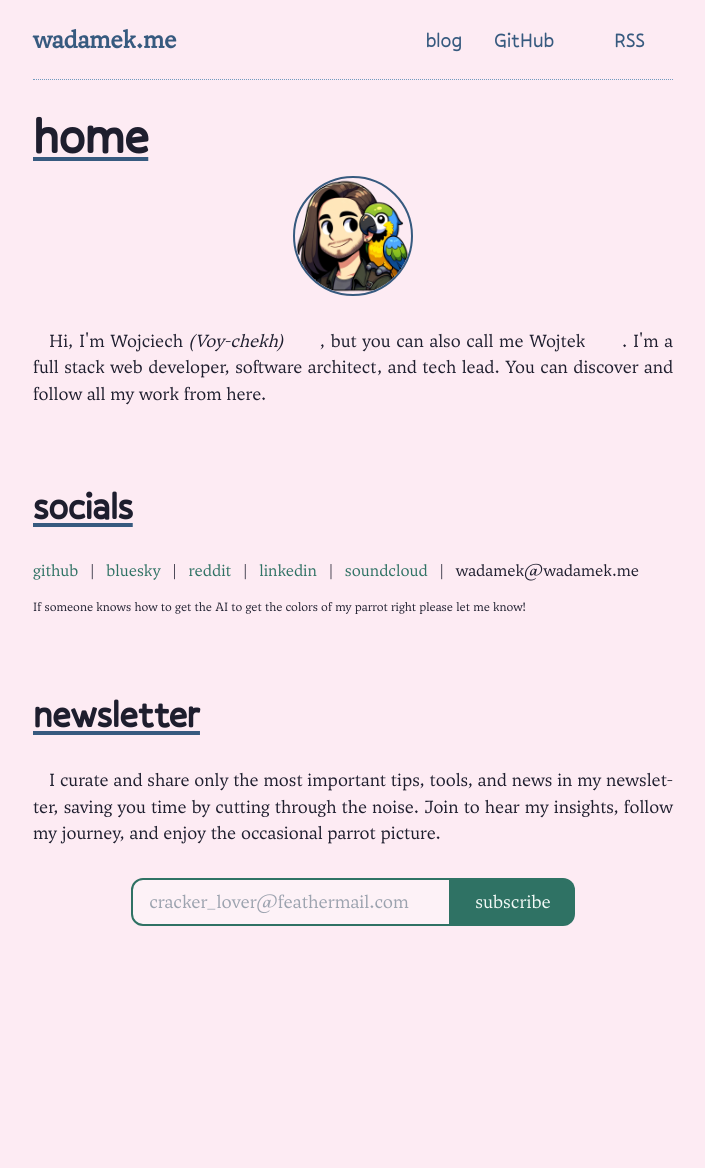
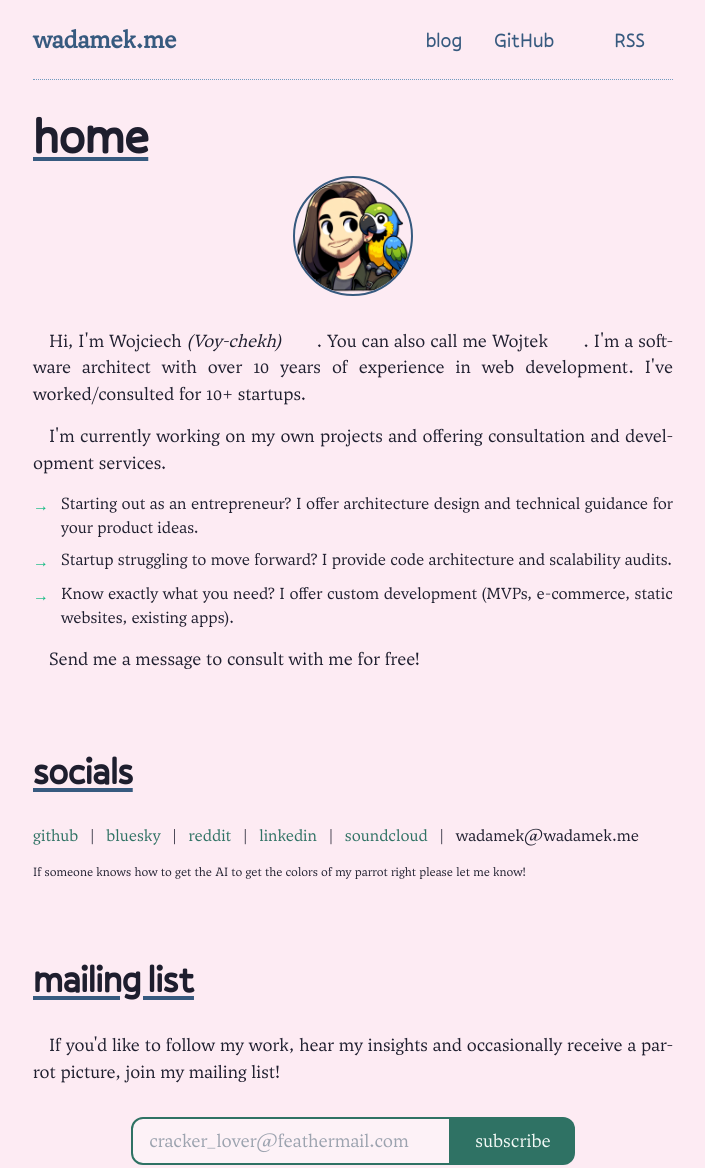
Before and after one commit to wadamek65/wadamek.me, an Astro site: page / in a window 1280 px wide. Shown: the whole page, without its empty margins (287-992 px from the left). Before the commit the page ends 1006 px from the top, so only its background shows below. Built offline with nearby package versions, Linux system fonts and the light colour scheme; Astro itself is replaced by a stand-in of ours; some packages are replaced by stand-ins of ours; no server answers; some icons are missing.

Commit message:
feat: homepage content

```diff
--- a/src/pages/index.astro
+++ b/src/pages/index.astro
@@ -1,35 +1,56 @@
 ---
-import Layout from '../layouts/Layout.astro';
-import ProfilePicture from '../components/ProfilePicture.astro';
+import AudioButton from '../components/AudioButton.astro';
 import Link from '../components/Link.astro';
+import Newsletter from '../components/Newsletter.astro';
 import PageSection from '../components/PageSection.astro';
 import PageSectionTitle from '../components/PageSectionTitle.astro';
-import Newsletter from '../components/Newsletter.astro';
+import PageTitle from '../components/PageTitle.astro';
+import ProfilePicture from '../components/ProfilePicture.astro';
+import Layout from '../layouts/Layout.astro';
+import wojciechPronunciation from '../media/pl_wojciech.mp3';
 import wojtekPronunciation from '../media/pl_wojtek.mp3';
-import wojciechPronunciation from '../media/pl_wojciech.mp3';
-import AudioButton from '../components/AudioButton.astro';
-import PageTitle from '../components/PageTitle.astro';
 ---
 
 <Layout
-	title="Wojciech Adamek – Full-Stack Web Developer, Software Architect, and Tech Lead"
-	description="Explore the portfolio of Wojciech Adamek, a full-stack web developer, software architect, and tech lead based in Wrocław, Poland. Specializing in TypeScript, Node.js, ReactJS, and more, Wojciech delivers efficient, scalable web solutions. Join his newsletter for expert insights and updates."
+	title="Wojciech Adamek – Software Architect, Tech Lead, and Consultant"
+	description="Explore the portfolio of Wojciech Adamek, a software architect with over 10 years of experience in web development, specializing in the startup space."
 >
 	<PageTitle>home</PageTitle>
 	<PageSection>
 		<div class="mb-8 flex justify-center">
 			<ProfilePicture />
 		</div>
+		<div class="space-y-4">
 		<p>
 			Hi, I'm Wojciech <i>(Voy-chekh)</i><AudioButton
 				audioSrc={wojciechPronunciation}
 				altText="Play Wojciech Pronunciation"
-			/>, but you can also call me Wojtek<AudioButton
+			/>. You can also call me Wojtek<AudioButton
 				audioSrc={wojtekPronunciation}
-				altText="Play Wojciech Pronunciation"
-			/>. I'm a full stack web developer, software architect, and tech lead. You can discover and
-			follow all my work from here.
+				altText="Play Wojtek Pronunciation"
+			/>. I'm a software architect with over 10 years of experience in web development. I've worked/consulted for 10+ startups.
 		</p>
+		<p>
+			I'm currently working on my own projects and offering consultation and development services.
+		</p>
+		<ul class="space-y-2">
+			<li class="flex items-start space-x-3">
+				<span class="mt-0.5 text-emerald-500">→</span>
+				<span><span class="font-medium">Starting out as an entrepreneur?</span> I offer architecture design and technical guidance for your product ideas.</span>
+			</li>
+			<li class="flex items-start space-x-3">
+				<span class="mt-0.5 text-emerald-500">→</span>
+				<span><span class="font-medium">Startup struggling to move forward?</span> I provide code architecture and scalability audits.</span>
+			</li>
+			<li class="flex items-start space-x-3">
+				<span class="mt-0.5 text-emerald-500">→</span>
+				<span><span class="font-medium">Know exactly what you need?</span> I offer custom development (MVPs, e-commerce, static websites, existing apps).</span>
+			</li>
+		</ul>
+		<p>
+			Send me a message to consult with me for free!
+		</p>
+		</div>
 	</PageSection>
 	<PageSection>
 		<PageSectionTitle>socials</PageSectionTitle>
@@ -46,13 +67,11 @@ import PageTitle from '../components/PageTitle.astro';
 		</div>
 	</PageSection>
 	<PageSection>
-		<PageSectionTitle>newsletter</PageSectionTitle>
+		<PageSectionTitle>mailing list</PageSectionTitle>
 		<Newsletter>
 			<div class="mb-8">
 				<p>
-					I curate and share only the most important tips, tools, and news in my newsletter, saving
-					you time by cutting through the noise. Join to hear my insights, follow my journey, and
-					enjoy the occasional parrot picture.
+					If you'd like to follow my work, hear my insights and occasionally receive a parrot picture, join my mailing list!
 				</p>
 			</div>
 		</Newsletter>
```
